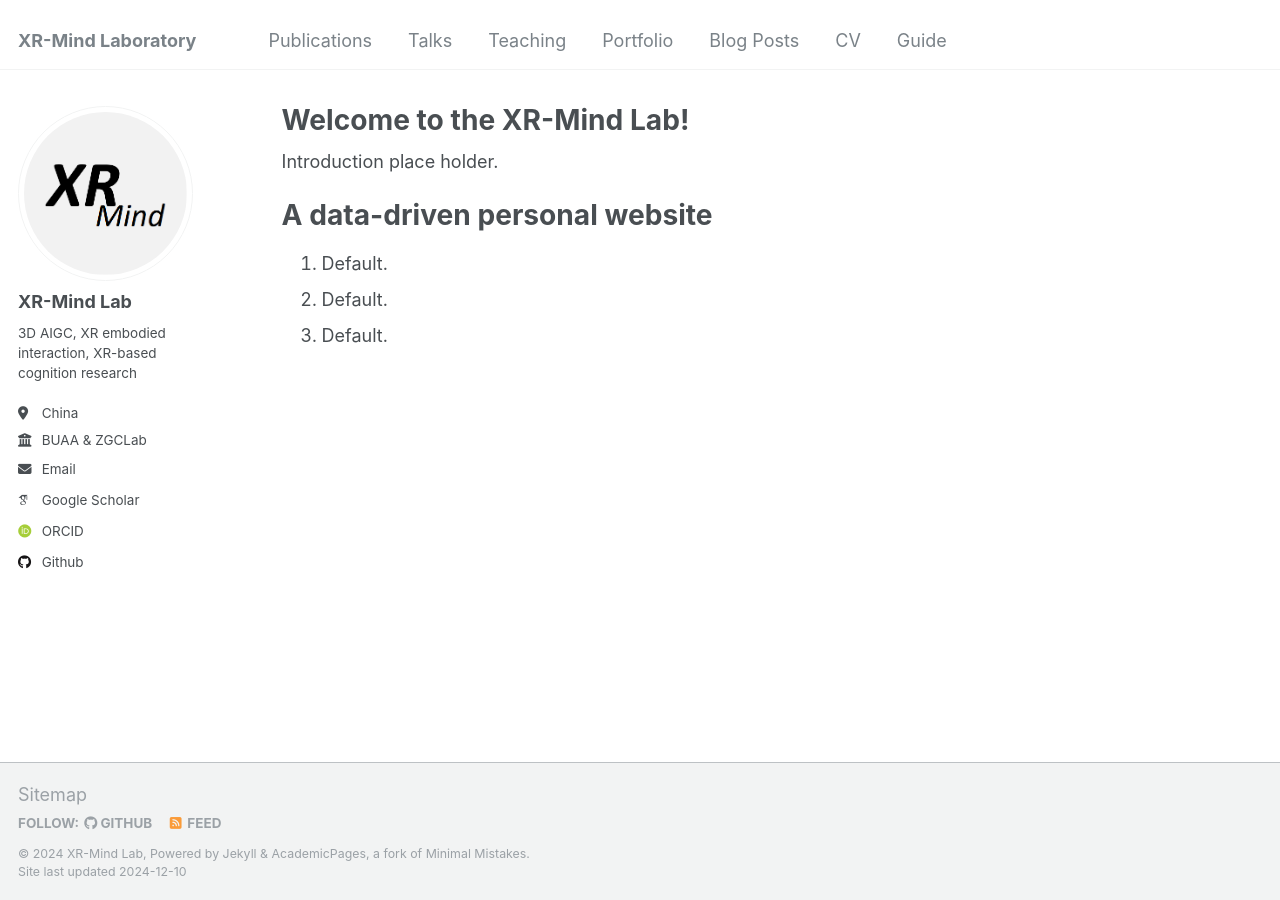
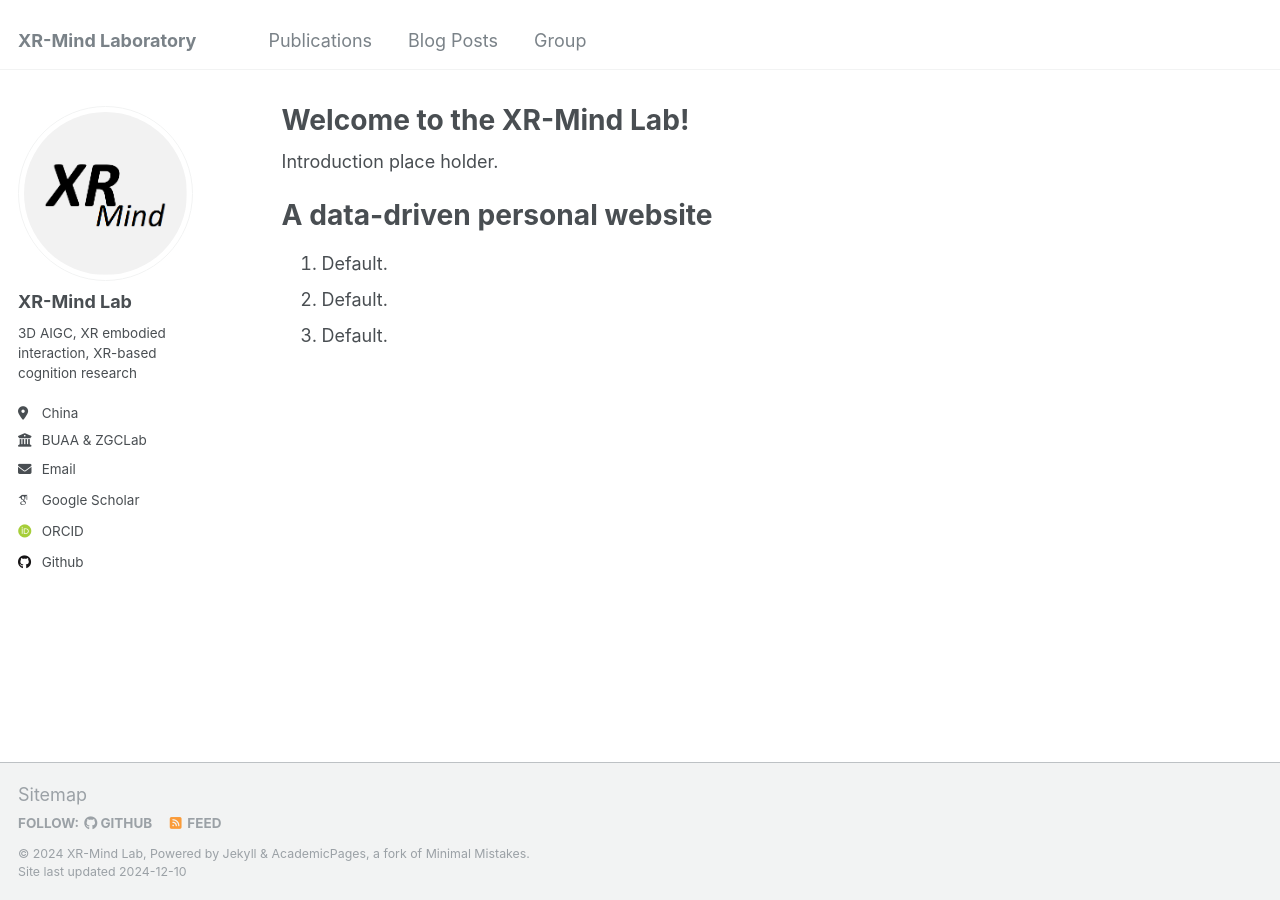
Before and after one commit to XRMind-Lab/xrmindlab.github.io, a Jekyll site: the page built from _pages/about.md, in a window 1280 px wide. Built offline with Jekyll 4.4.1, drawn with Linux system fonts in a browser that asks for light colours; some web fonts are replaced; part of the change alters nothing that is shown.

Commit message:
Update navigation.yml

```diff
--- a/_data/navigation.yml
+++ b/_data/navigation.yml
@@ -8,20 +8,23 @@ main:
   - title: "Publications"
     url: /publications/
 
-  - title: "Talks"
-    url: /talks/
+  # - title: "Talks"
+  #   url: /talks/
 
-  - title: "Teaching"
-    url: /teaching/
+  # - title: "Teaching"
+  #   url: /teaching/
 
-  - title: "Portfolio"
-    url: /portfolio/
+  # - title: "Portfolio"
+  #  url: /portfolio/
 
   - title: "Blog Posts"
     url: /year-archive/
 
-  - title: "CV"
-    url: /cv/
+  # - title: "CV"
+  #   url: /cv/
 
-  - title: "Guide"
-    url: /markdown/
+  # - title: "Guide"
+  #   url: /markdown/
+
+  - title: "Group"
+    url: /group/
```
